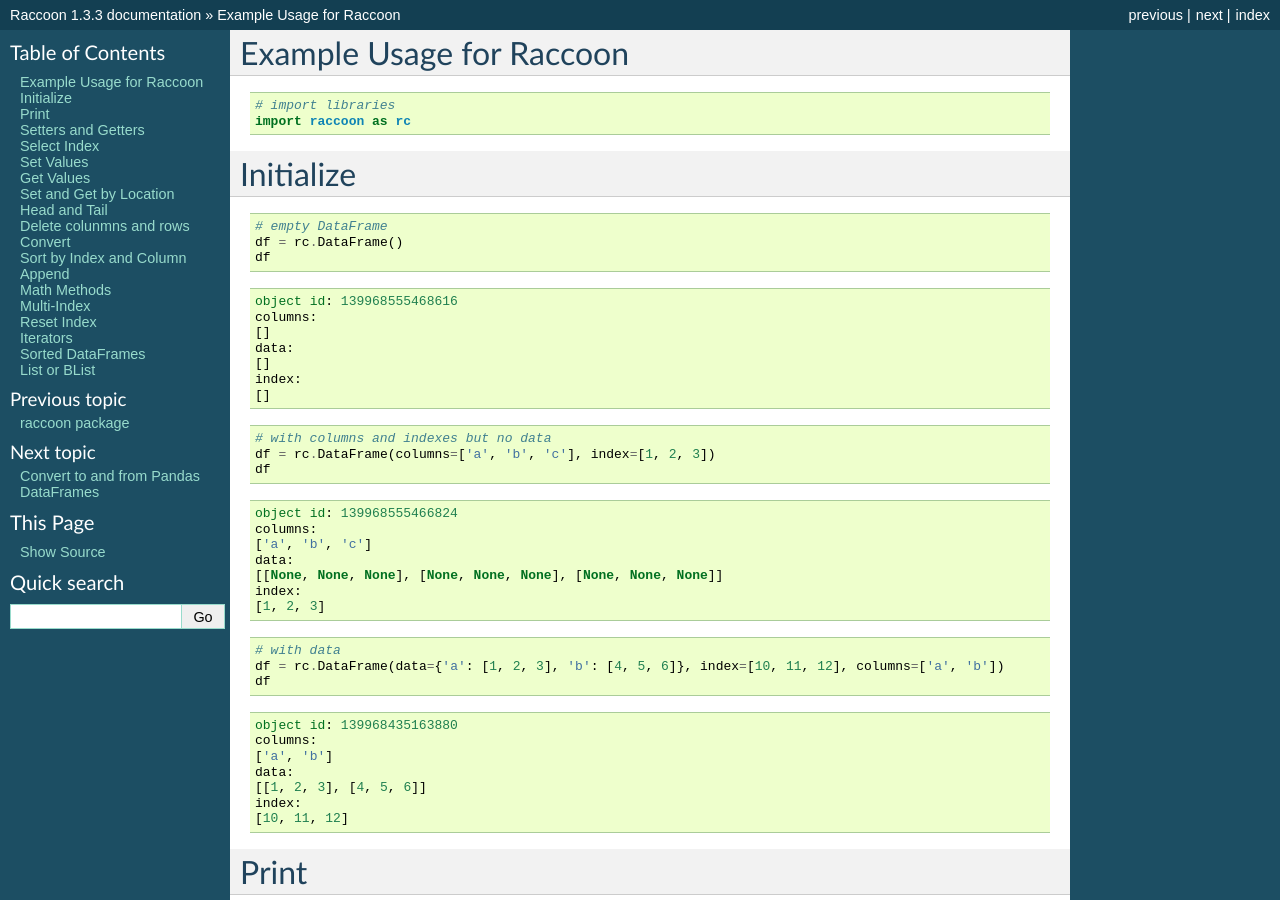
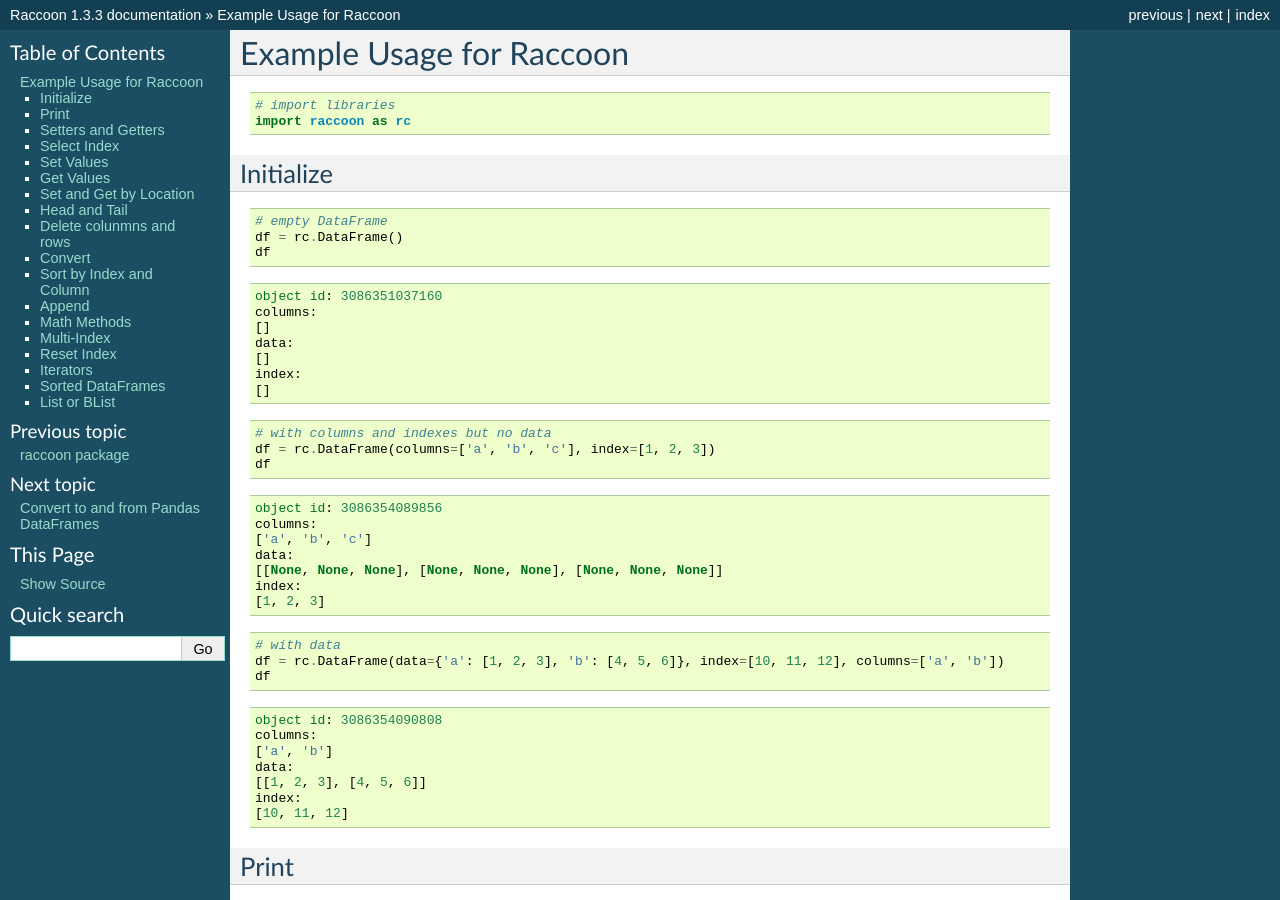
Before and after one commit to rsheftel/raccoon, a Sphinx documentation site: the page built from docs/usage.rst, in a window 1280 px wide and 900 px high. Built offline with Sphinx 7.4.7, drawn with Linux system fonts in a browser that asks for light colours; some of the changed text lies outside the part shown.

```diff
--- a/docs/usage.rst
+++ b/docs/usage.rst
@@ -8,7 +8,7 @@ Example Usage for Raccoon
     import raccoon as rc
 
 Initialize
-==========
+----------
 
 .. code:: python
 
@@ -21,7 +21,7 @@ Initialize
 
 .. parsed-literal::
 
-    object id: 139968555468616
+    object id: 3086351037160
     columns:
     []
     data:
@@ -42,7 +42,7 @@ Initialize
 
 .. parsed-literal::
 
-    object id: 139968555466824
+    object id: 3086354089856
     columns:
     ['a', 'b', 'c']
     data:
@@ -63,7 +63,7 @@ Initialize
 
 .. parsed-literal::
 
-    object id: 139968435163880
+    object id: 3086354090808
     columns:
     ['a', 'b']
     data:
@@ -74,7 +74,7 @@ Initialize
 
 
 Print
-=====
+-----
 
 .. code:: python
 
@@ -105,7 +105,7 @@ Print
 
 
 Setters and Getters
-===================
+-------------------
 
 .. code:: python
 
@@ -240,7 +240,7 @@ Setters and Getters
 
 
 Select Index
-============
+------------
 
 .. code:: python
 
@@ -256,7 +256,7 @@ Select Index
 
 
 Set Values
-==========
+----------
 
 .. code:: python
 
@@ -394,7 +394,7 @@ Set Values
 
 
 Get Values
-==========
+----------
 
 .. code:: python
 
@@ -517,7 +517,7 @@ Get Values
 
 
 Set and Get by Location
-=======================
+-----------------------
 
 Locations are the index of the index, in other words the index locations
 from 0...len(index)
@@ -553,7 +553,7 @@ from 0...len(index)
 
 
 Head and Tail
-=============
+-------------
 
 .. code:: python
 
@@ -582,7 +582,7 @@ Head and Tail
 
 
 Delete colunmns and rows
-========================
+------------------------
 
 .. code:: python
 
@@ -615,7 +615,7 @@ Delete colunmns and rows
 
 
 Convert
-=======
+-------
 
 .. code:: python
 
@@ -708,7 +708,7 @@ Convert
 
 
 Sort by Index and Column
-========================
+------------------------
 
 .. code:: python
 
@@ -782,7 +782,7 @@ Sort by Index and Column
     # sorting with a key function is avaialble, see tests for examples
 
 Append
-======
+------
 
 .. code:: python
 
@@ -829,7 +829,7 @@ Append
 
 
 Math Methods
-============
+------------
 
 .. code:: python
 
@@ -920,7 +920,7 @@ Math Methods
 
 
 Multi-Index
-===========
+-----------
 
 Raccoon does not have true hierarchical mulit-index capabilities like
 Pandas, but attempts to mimic some of the capabilities with the use of
@@ -1020,7 +1020,7 @@ a wild card for matching.
 
 
 Reset Index
-===========
+-----------
 
 .. code:: python
 
@@ -1149,7 +1149,7 @@ Reset Index
 
 
 Iterators
-=========
+---------
 
 .. code:: python
 
@@ -1182,7 +1182,7 @@ Iterators
 
 
 Sorted DataFrames
-=================
+-----------------
 
 DataFrames will be set to sorted by default if no index is given at
 initialization. If an index is given at initialization then the
@@ -1244,7 +1244,7 @@ start
 
 
 List or BList
-=============
+-------------
 
 The underlying data structure can be either blist (default) or list
 
```
Also changed, not shown: other parts of docs/usage.rst (+2 -2 lines), 1 other file.
